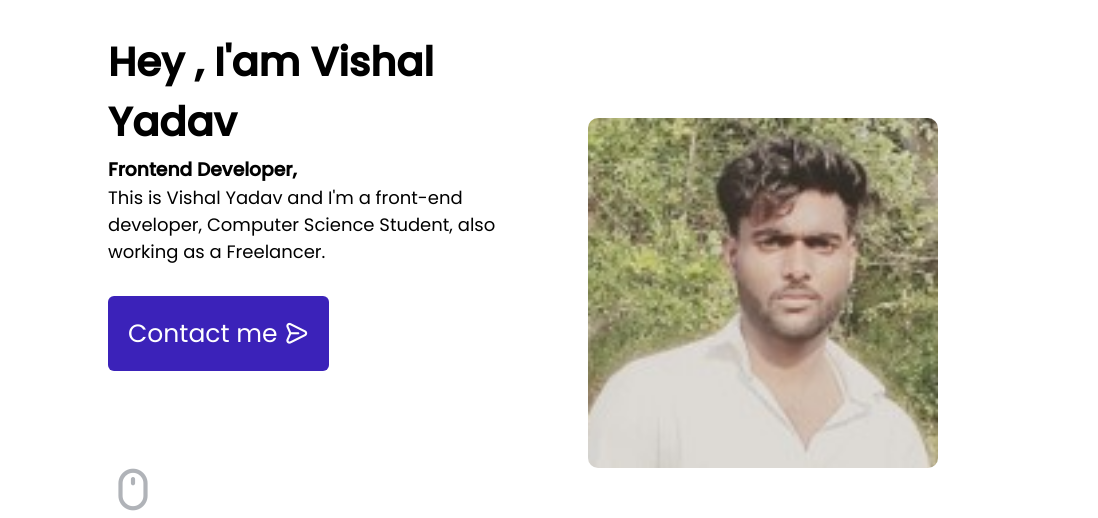
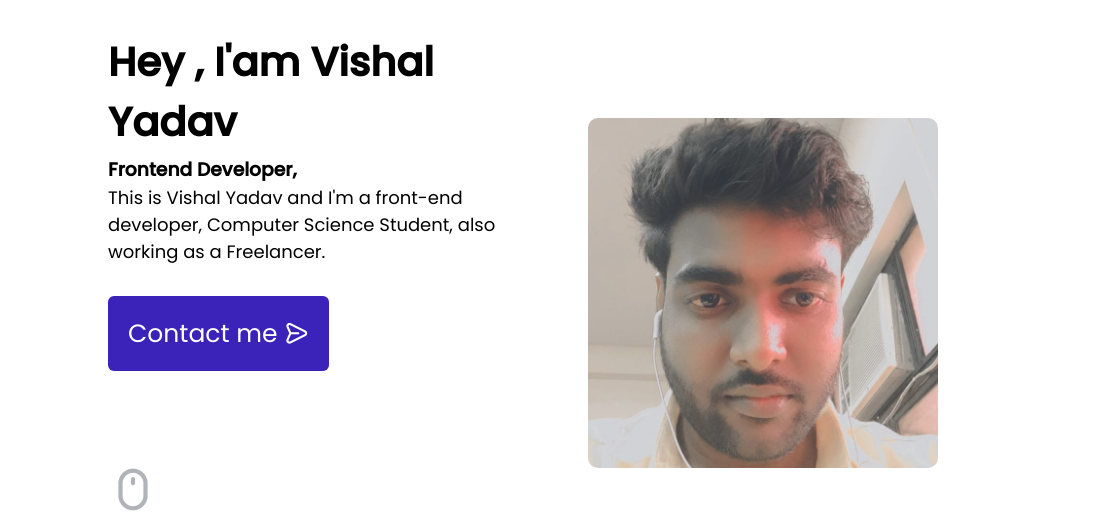
Before and after one commit to vishalyadav84/My_Portfolio.io, a plain HTML site: page index.html in a window 1280 px wide. Shown: the part 107-625 px from the top of the page, 182-1280 px from the left. Drawn offline with nearby package versions, Linux system fonts and the light colour scheme.

Commit message:
Update index.html

```diff
--- a/index.html
+++ b/index.html
@@ -132,7 +132,7 @@
 
         <div class="main-image">
 
-            <img src="photo.png.jpg" alt="">
+            <img src="photo.png.jpeg" alt="">
         </div>
     </main>
     <!-- about section start here  -->
```
